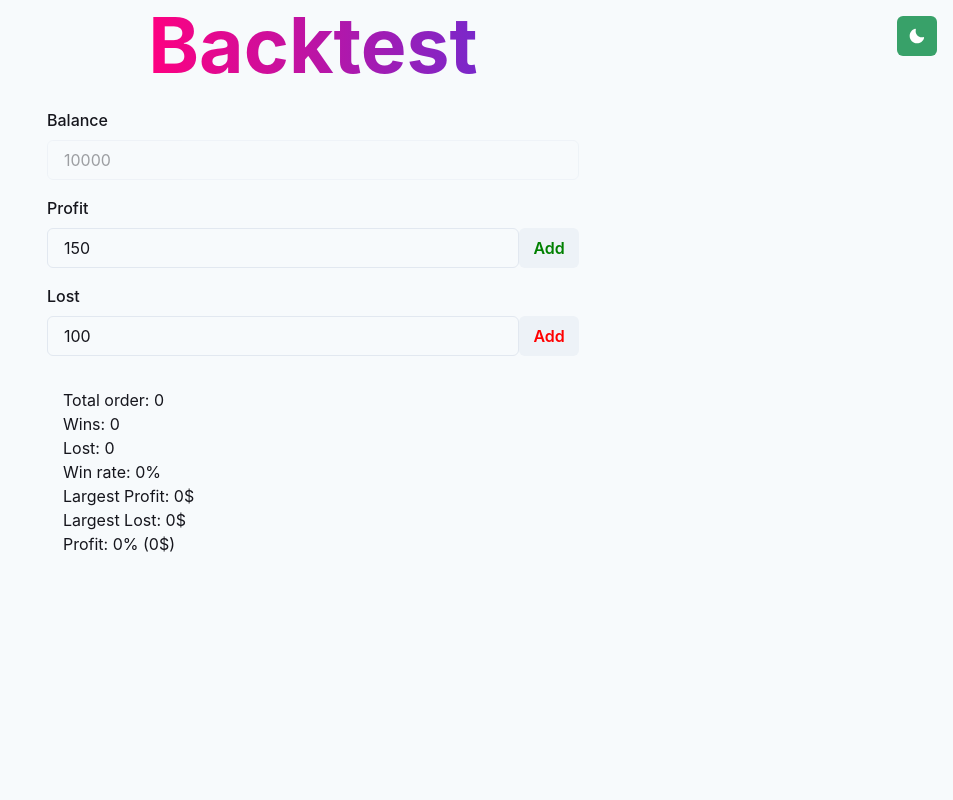
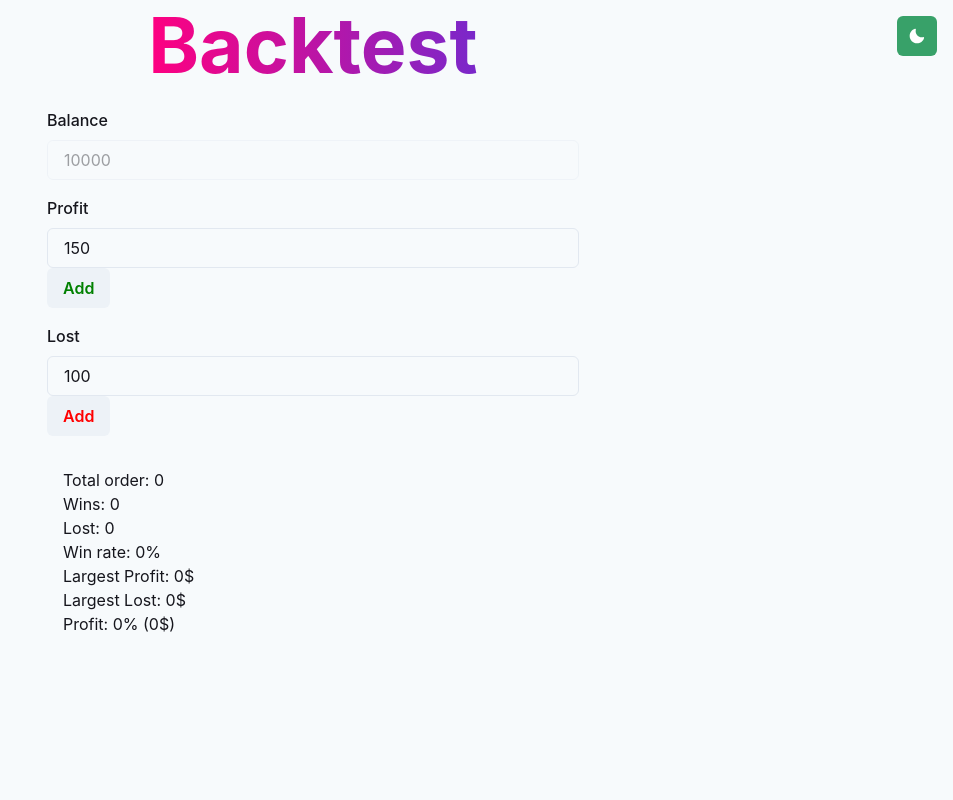
Before and after one commit to thinhbuihong/backtest_fe, a Next.js app: page / in a window 1280 px wide. Shown: the top 800 px of the page, without its empty margins (327-1280 px from the left). Built offline with nearby package versions, Linux system fonts and the light colour scheme.

Commit message:
feat: update ui add button

```diff
--- a/src/components/TestResult.tsx
+++ b/src/components/TestResult.tsx
@@ -15,10 +15,12 @@ import {
   XAxis,
   YAxis,
 } from "recharts";
+import useWindowDimensions from "../hooks/useDimentions";
 
 export const TestResult = ({ values }: { values: InitialValues }) => {
   const { orders, initial } = values;
   const [gain_p, gain_v] = profitCalculator(initial, orders);
+  const { height, width } = useWindowDimensions();
 
   const balance = [{ value: 0, index: 0 }];
   orders.forEach((value, index) => {
--- /dev/null
+++ b/src/hooks/useDimentions.ts
@@ -0,0 +1,28 @@
+import { useEffect, useState } from "react";
+
+type WindowDimentions = {
+  width: number | undefined;
+  height: number | undefined;
+};
+
+const useWindowDimensions = (): WindowDimentions => {
+  const [windowDimensions, setWindowDimensions] = useState<WindowDimentions>({
+    width: undefined,
+    height: undefined,
+  });
+  useEffect(() => {
+    function handleResize(): void {
+      setWindowDimensions({
+        width: window.innerWidth,
+        height: window.innerHeight,
+      });
+    }
+    handleResize();
+    window.addEventListener("resize", handleResize);
+    return (): void => window.removeEventListener("resize", handleResize);
+  }, []); // Empty array ensures that effect is only run on mount
+
+  return windowDimensions;
+};
+
+export default useWindowDimensions;
--- a/src/pages/index.tsx
+++ b/src/pages/index.tsx
@@ -69,7 +69,7 @@ const Index = () => {
                 disabled={true}
               ></InputField>
 
-              <Flex>
+              <Container>
                 <InputField
                   name="profit_v"
                   label="Profit"
@@ -79,15 +79,15 @@ const Index = () => {
                   }
                 ></InputField>
                 <Button
-                  alignSelf={"flex-end"}
+                  alignSelf={"self-start"}
                   onClick={() => handleProfit(values, setValues)}
                   color={"green"}
                 >
                   Add
                 </Button>
-              </Flex>
+              </Container>
 
-              <Flex>
+              <Container>
                 <InputField
                   name="lost_v"
                   label="Lost"
@@ -95,13 +95,13 @@ const Index = () => {
                   onKeyDown={(e) => handleKeyDown(e, values, setValues, "Lost")}
                 ></InputField>
                 <Button
+                  alignSelf={"self-start"}
                   color={"red"}
-                  alignSelf={"flex-end"}
                   onClick={() => handleLost(values, setValues)}
                 >
                   Add
                 </Button>
-              </Flex>
+              </Container>
 
               <TestResult values={values} />
             </Form>
```
